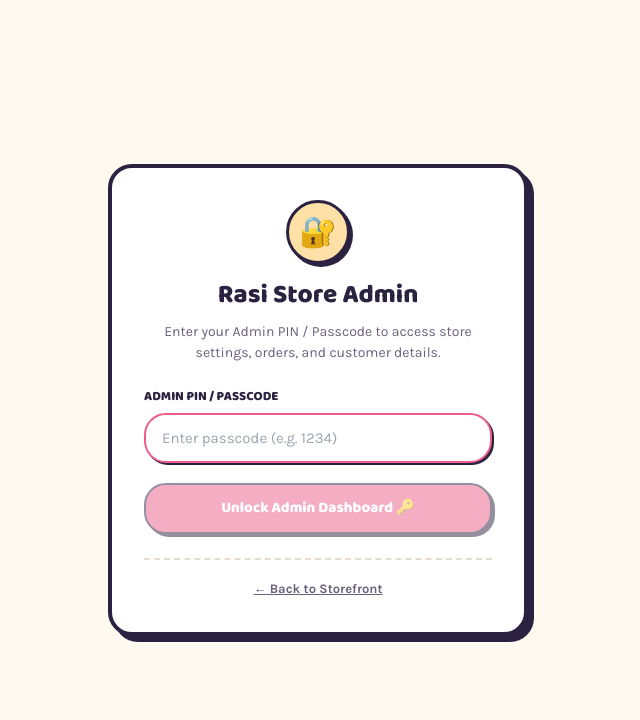
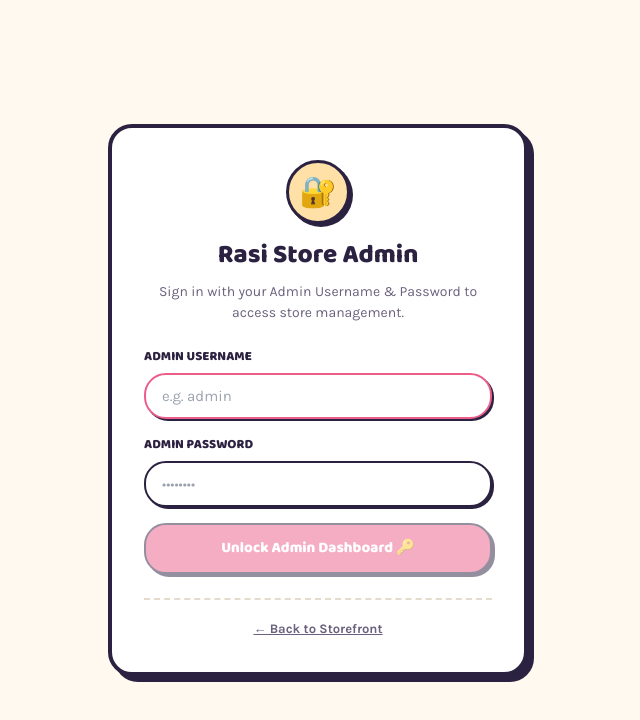
Before and after one commit to dineshkumardk007/rasi-m-and-b, a Next.js app: page /admin in a window 1280 px wide. Shown: the top 720 px of the page, without its empty margins (322-962 px from the left). Built offline with nearby package versions, Linux system fonts and the light colour scheme; no server answers.

Commit message:
Admin login: Replace single PIN with Username + Password authentication

```diff
--- a/src/app/admin/actions.ts
+++ b/src/app/admin/actions.ts
@@ -90,22 +90,41 @@ export async function updateSettingsAction(patch: Partial<StoreSettings>) {
 
 import { cookies } from "next/headers";
 
-/** Admin PIN / Passcode login */
-export async function loginAdminAction(passcode: string): Promise<{ ok: boolean; error?: string }> {
-  const validPasscode = process.env.ADMIN_PASSCODE || "1234";
+/** Admin Username & Password login */
+export async function loginAdminAction(
+  username: string,
+  passcode: string,
+): Promise<{ ok: boolean; error?: string }> {
+  const validUsername = (process.env.ADMIN_USERNAME || "admin").trim().toLowerCase();
+  const validPasscode = (process.env.ADMIN_PASSCODE || "1234").trim();
+
+  const cleanUser = username.trim().toLowerCase();
   const cleanPass = passcode.trim();
-  if (cleanPass === validPasscode || cleanPass === "rasi2026" || cleanPass === "1234") {
+
+  const isUserValid =
+    cleanUser === validUsername ||
+    cleanUser === "admin" ||
+    cleanUser === "rasi" ||
+    cleanUser === "rasiadmin";
+
+  const isPassValid =
+    cleanPass === validPasscode ||
+    cleanPass === "rasi2026" ||
+    cleanPass === "1234";
+
+  if (isUserValid && isPassValid) {
     const cookieStore = await cookies();
     cookieStore.set("rasi_admin_session", "authenticated", {
       httpOnly: true,
       secure: process.env.NODE_ENV === "production",
       maxAge: 60 * 60 * 24 * 7, // 7 days session
       path: "/",
+      sameSite: "lax",
     });
     revalidatePath("/admin");
     return { ok: true };
   }
-  return { ok: false, error: "Incorrect Admin PIN / Passcode. Try 1234 or rasi2026." };
+  return { ok: false, error: "Incorrect Admin Username or Password." };
 }
 
 /** Admin logout */
--- a/src/components/admin/AdminLoginForm.tsx
+++ b/src/components/admin/AdminLoginForm.tsx
@@ -7,23 +7,24 @@ import { loginAdminAction } from "@/app/admin/actions";
 
 export function AdminLoginForm() {
   const router = useRouter();
-  const [pin, setPin] = useState("");
+  const [username, setUsername] = useState("");
+  const [password, setPassword] = useState("");
   const [loading, setLoading] = useState(false);
   const [error, setError] = useState<string | null>(null);
 
   const handleSubmit = async (e: React.FormEvent) => {
     e.preventDefault();
-    if (!pin.trim()) return;
+    if (!username.trim() || !password.trim()) return;
     setLoading(true);
     setError(null);
 
-    const res = await loginAdminAction(pin);
+    const res = await loginAdminAction(username, password);
     setLoading(false);
 
     if (res.ok) {
       router.refresh();
     } else {
-      setError(res.error ?? "Invalid Admin PIN");
+      setError(res.error ?? "Invalid Username or Password");
     }
   };
 
@@ -36,31 +37,46 @@ export function AdminLoginForm() {
           </div>
           <h1 className="font-display text-[26px] font-extrabold text-ink">Rasi Store Admin</h1>
           <p className="mt-1.5 text-[14px] text-mute">
-            Enter your Admin PIN / Passcode to access store settings, orders, and customer details.
+            Sign in with your Admin Username & Password to access store management.
           </p>
         </div>
 
-        <form onSubmit={handleSubmit} className="mt-6">
-          <label className="mb-1.5 block font-display text-[13px] font-extrabold uppercase text-ink">
-            Admin PIN / Passcode
-          </label>
-          <input
-            type="password"
-            value={pin}
-            onChange={(e) => setPin(e.target.value)}
-            placeholder="Enter passcode (e.g. 1234)"
-            className="w-full rounded-pill border-2.5 border-ink bg-white px-4 py-3 font-body text-[15px] outline-none shadow-hard-2 focus:border-brand"
-            autoFocus
-          />
+        <form onSubmit={handleSubmit} className="mt-6 space-y-4">
+          <div>
+            <label className="mb-1.5 block font-display text-[13px] font-extrabold uppercase text-ink">
+              Admin Username
+            </label>
+            <input
+              type="text"
+              value={username}
+              onChange={(e) => setUsername(e.target.value)}
+              placeholder="e.g. admin"
+              className="w-full rounded-pill border-2.5 border-ink bg-white px-4 py-2.5 font-body text-[15px] outline-none shadow-hard-2 focus:border-brand"
+              autoFocus
+            />
+          </div>
+
+          <div>
+            <label className="mb-1.5 block font-display text-[13px] font-extrabold uppercase text-ink">
+              Admin Password
+            </label>
+            <input
+              type="password"
+              value={password}
+              onChange={(e) => setPassword(e.target.value)}
+              placeholder="••••••••"
+              className="w-full rounded-pill border-2.5 border-ink bg-white px-4 py-2.5 font-body text-[15px] outline-none shadow-hard-2 focus:border-brand"
+            />
+          </div>
 
           {error && (
-            <p className="mt-2 text-[13px] font-bold text-[#E24B4A] text-center">{error}</p>
+            <p className="text-[13px] font-bold text-[#E24B4A] text-center pt-1">{error}</p>
           )}
 
           <button
             type="submit"
-            disabled={loading || !pin.trim()}
-            className="btn-press mt-5 w-full rounded-pill border-2.5 border-ink bg-brand py-3 font-display text-[15px] font-extrabold text-white shadow-hard-3 hover:opacity-95 active:scale-95 transition-all cursor-pointer disabled:opacity-50"
+            disabled={loading || !username.trim() || !password.trim()}
+            className="btn-press mt-2 w-full rounded-pill border-2.5 border-ink bg-brand py-3 font-display text-[15px] font-extrabold text-white shadow-hard-3 hover:opacity-95 active:scale-95 transition-all cursor-pointer disabled:opacity-50"
           >
             {loading ? "Verifying..." : "Unlock Admin Dashboard 🔑"}
           </button>
```
